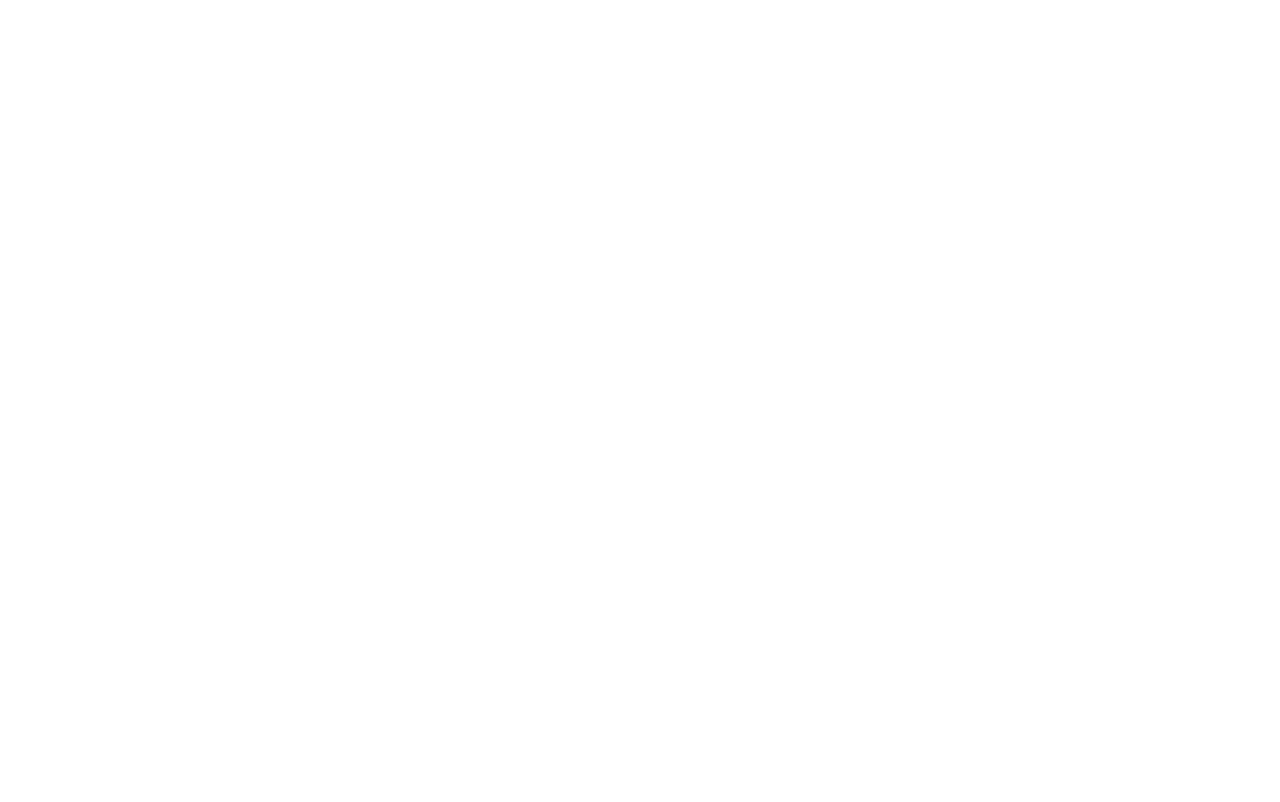
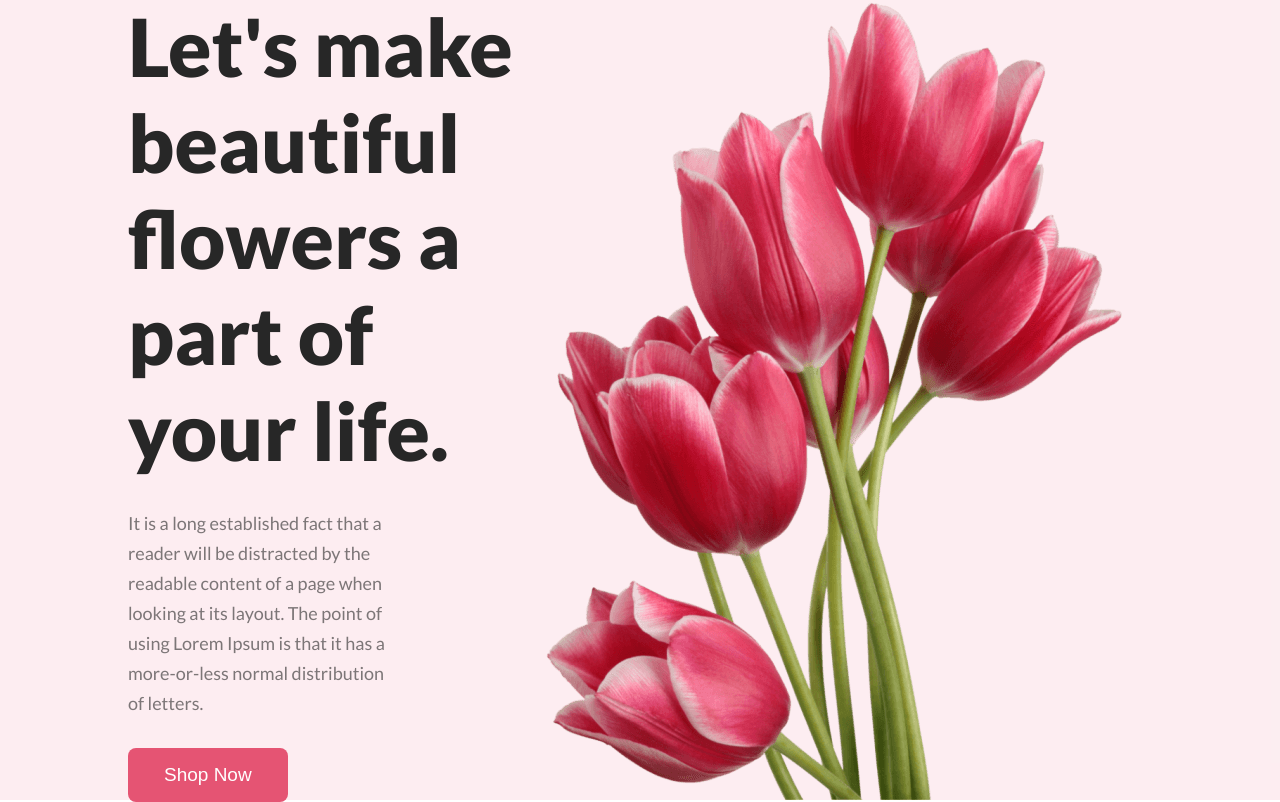
Before and after one commit to imran-it1/flower-shop-assignment, a plain HTML site: page index.html in a window 1280 px wide. Drawn offline with Linux system fonts and the light colour scheme.

Commit message:
header and hero section added and design in css

```diff
--- a/index.html
+++ b/index.html
@@ -20,5 +20,38 @@
       rel="stylesheet"
     />
   </head>
-  <body></body>
+  <body>
+    <!-- Header Start -->
+    <header>
+      <div class="heroWraper">
+        <div class="hero hero-left">
+          <h1 class="hero_title">
+            Let's make <br />
+            beautiful flowers a <br />
+            part of your life.
+          </h1>
+          <p class="hero_description">
+            It is a long established fact that a reader will be distracted by
+            the readable content of a page when looking at its layout. The point
+            of using Lorem Ipsum is that it has a more-or-less normal
+            distribution of letters.
+          </p>
+          <dvi>
+            <button class="hero_btn btn">Shop Now</button>
+          </dvi>
+        </div>
+        <div class="hero-right">
+          <img class="hero_img" src="./Asset/pngwing 10.png" alt="" />
+        </div>
+      </div>
+    </header>
+    <!-- Header End -->
+
+    <!-- Main Start -->
+    <main></main>
+    <!-- Main End -->
+    <!-- Footer Start -->
+    <footer></footer>
+    <!-- Footer End -->
+  </body>
 </html>
--- a/styles/style.css
+++ b/styles/style.css
@@ -7,3 +7,56 @@
 body {
     font-family: 'Lato', sans-serif;
 }
+
+/* Header section Style */
+
+header {
+    height: 100vh;
+    background-color: rgba(229, 84, 115, 10%);
+}
+
+/* Hero Section Style */
+
+.heroWraper {
+    width: 80%;
+    height: 100vh;
+    margin: auto;
+    display: flex;
+    align-items: center;
+}
+
+.hero_title {
+    color: #272727;
+    font-size: 80px;
+    font-weight: 800;
+}
+
+.hero_description {
+    color: rgba(39, 39, 39, 0.60);
+    font-size: 18px;
+    font-weight: 400;
+    line-height: 30px;
+    max-width: 70%;
+}
+
+.btn {
+    padding: 16px 36px;
+    color: #FFF;
+    font-size: 19px;
+    font-weight: 400;
+    border-radius: 8px;
+    background: #E55473;
+    border: none;
+}
+
+.hero-left {
+    display: flex;
+    flex-direction: column;
+    gap: 30px;
+}
+
+
+.hero-right {
+    display: flex;
+    align-self: flex-end;
+}
```
Also changed, not shown: Asset/Flower 01.png (renamed from Flower Asset/Flower 01.png), Asset/Group 57.png (renamed from Flower Asset/Group 57.png), Asset/Group 58.png (renamed from Flower Asset/Group 58.png), Asset/Group 59.png (renamed from Flower Asset/Group 59.png), Asset/Rectangle 4.png (renamed from Flower Asset/Rectangle 4.png), Asset/Rectangle 5.png (renamed from Flower Asset/Rectangle 5.png), Asset/Rectangle 6.png (renamed from Flower Asset/Rectangle 6.png), Asset/Rectangle 9.png (renamed from Flower Asset/Rectangle 9.png), Asset/icon/website favicon.png (renamed from Flower Asset/icon/website favicon.png), Asset/pngwing 10.png (renamed from Flower Asset/pngwing 10.png), Asset/pngwing 5.png (renamed from Flower Asset/pngwing 5.png), Asset/pngwing 6.png (renamed from Flower Asset/pngwing 6.png), Asset/pngwing 7.png (renamed from Flower Asset/pngwing 7.png), Asset/pngwing 8.png (renamed from Flower Asset/pngwing 8.png).
